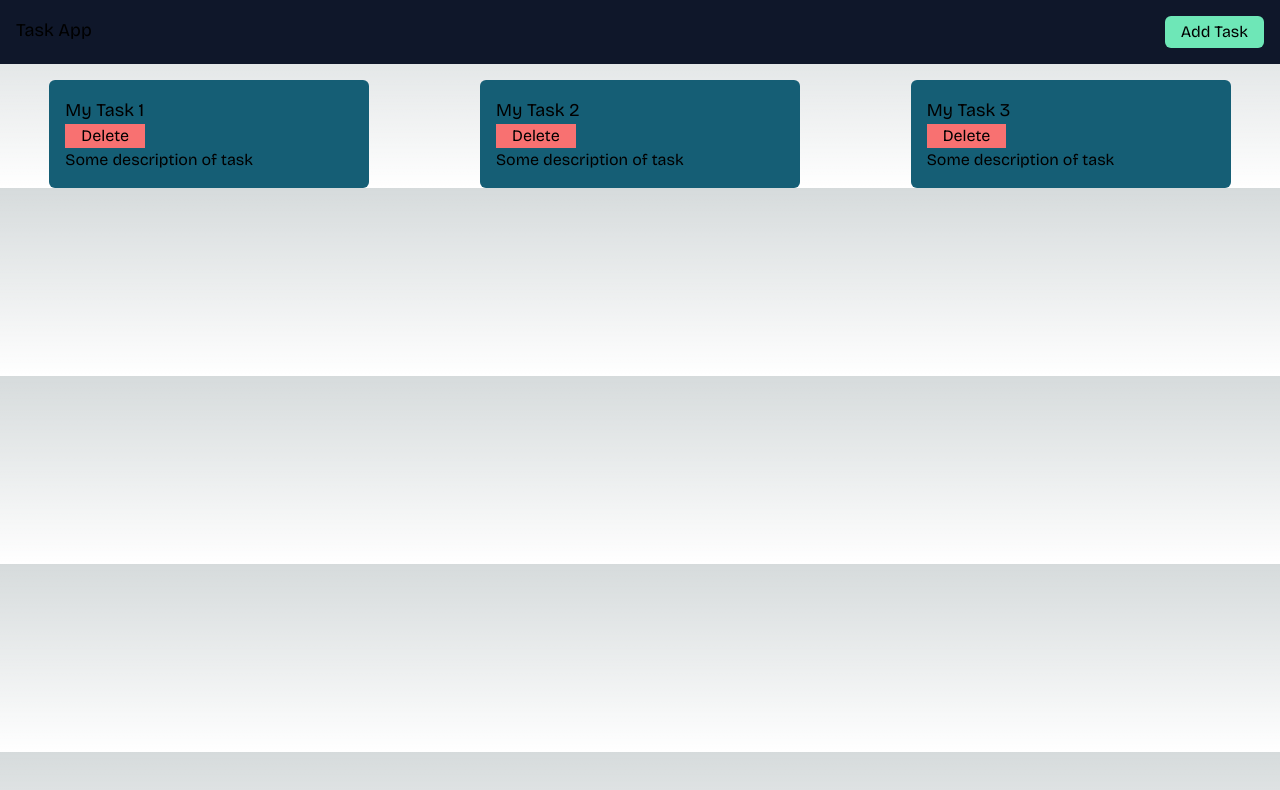
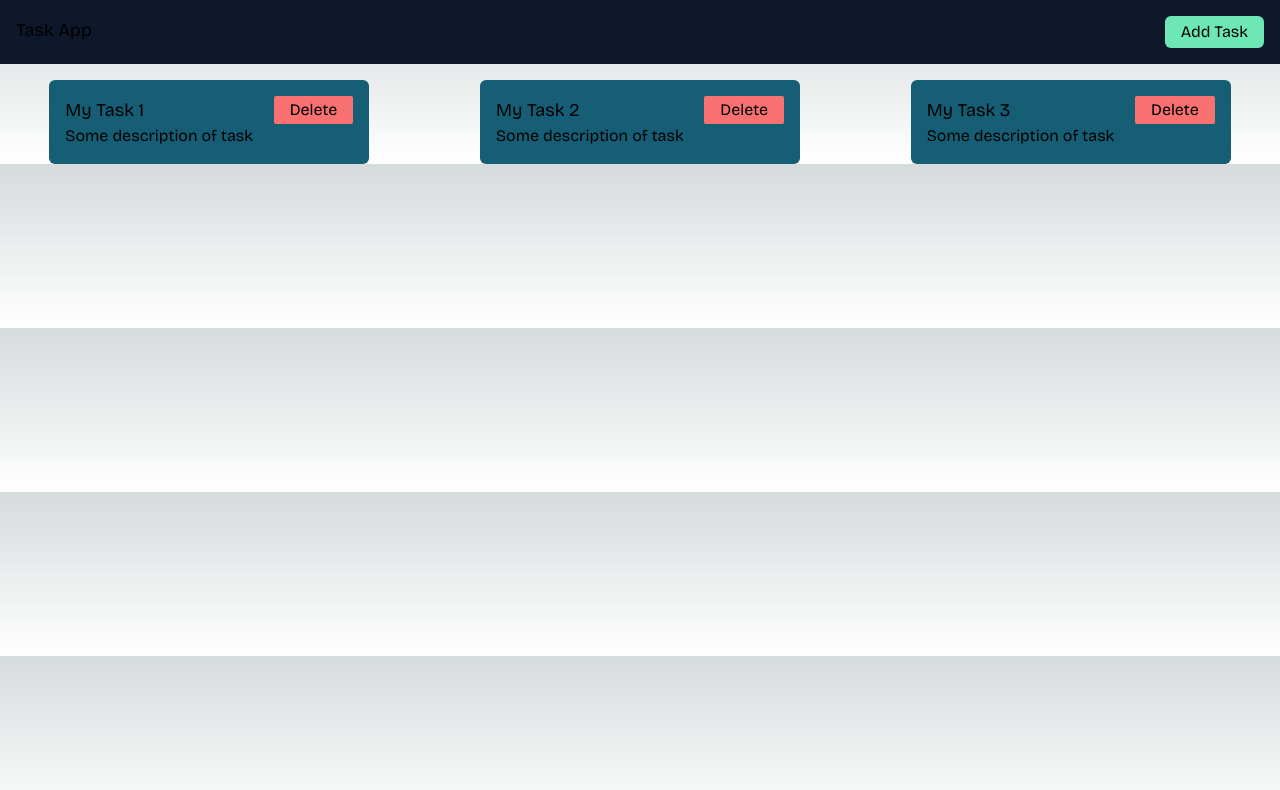
Before and after one commit to VivianaS14/next-todo-app, a Next.js app: page / in a window 1280 px wide. Shown: the top 790 px of the page. Built offline with nearby package versions, Linux system fonts and the light colour scheme.

Commit message:
feat (taskCard): add delete function, fix style

```diff
--- a/components/TaskCard.tsx
+++ b/components/TaskCard.tsx
@@ -1,3 +1,4 @@
+import { useTasksMutations } from "@/context/TaskContext";
 import { Task } from "..";
 import { useRouter } from "next/navigation";
 
@@ -8,15 +9,24 @@ interface Props {
 export default function TaskCard({ task }: Props) {
   const { id, description, title } = task;
   const router = useRouter();
+  const { removeFromTask } = useTasksMutations();
+
+  const handleDelete = (event: React.MouseEvent<HTMLButtonElement>) => {
+    event.stopPropagation();
+    // Create alert before delete
+    removeFromTask(task);
+  };
 
   return (
     <div
       className="w-80 mx-auto p-4 bg-cyan-800 rounded-md"
       onClick={() => router.push(`/edit/${id}`)}
     >
-      <div>
+      <div className="flex justify-between">
         <h1 className="text-lg">{title}</h1>
-        <button className="bg-red-400 px-4">Delete</button>
+        <button className="bg-red-400 px-4 rounded-sm" onClick={handleDelete}>
+          Delete
+        </button>
       </div>
       <p>{description}</p>
     </div>
```
